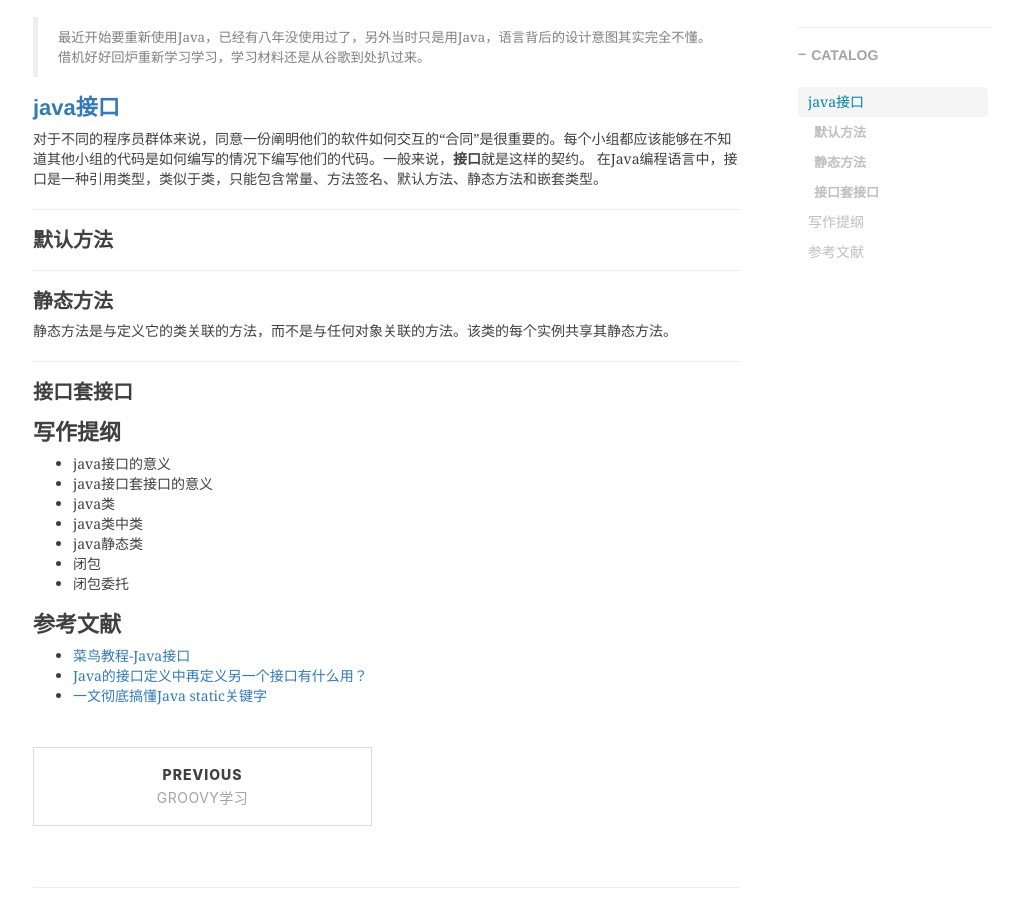
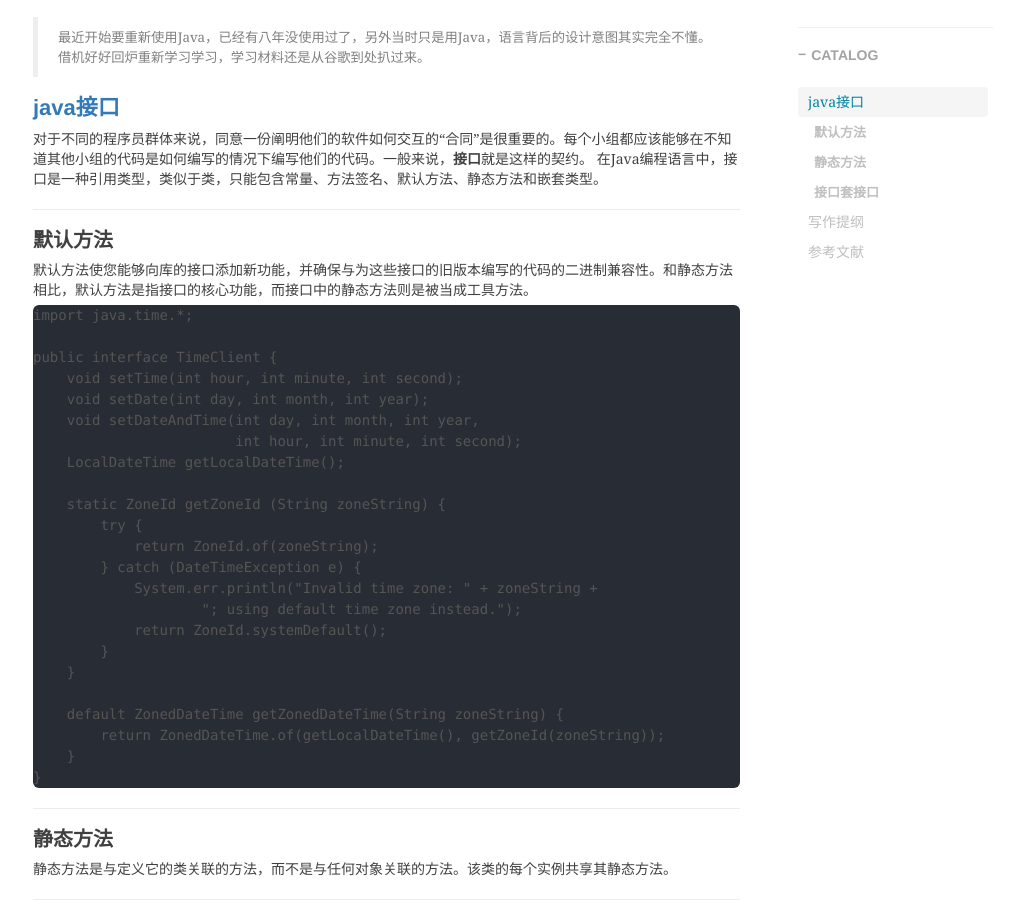
Before and after one commit to shihai1991/shihai1991.github.io, a Jekyll site: the page built from _posts/2023-03-01-java接口学习.md, in a window 1280 px wide and 900 px high, scrolled down 468 px. Shown: the whole window, without its empty margins (232-1256 px from the left). Built offline with Jekyll 4.4.1, drawn with Linux system fonts in a browser that asks for light colours; nearby versions of some CDN libraries; comment, search, counter and statistics services are not loaded.

Commit message:
Update 2023-03-01-java接口学习.md

````diff
--- a/_posts/2023-03-01-java接口学习.md
+++ b/_posts/2023-03-01-java接口学习.md
@@ -16,6 +16,32 @@ time: '2023.03.14 14:21:00'
 在Java编程语言中，接口是一种引用类型，类似于类，只能包含常量、方法签名、默认方法、静态方法和嵌套类型。
 
 ## 默认方法
+默认方法使您能够向库的接口添加新功能，并确保与为这些接口的旧版本编写的代码的二进制兼容性。和静态方法相比，默认方法是指接口的核心功能，而接口中的静态方法则是被当成工具方法。
+```
+import java.time.*;
+
+public interface TimeClient {
+    void setTime(int hour, int minute, int second);
+    void setDate(int day, int month, int year);
+    void setDateAndTime(int day, int month, int year,
+                        int hour, int minute, int second);
+    LocalDateTime getLocalDateTime();
+
+    static ZoneId getZoneId (String zoneString) {
+        try {
+            return ZoneId.of(zoneString);
+        } catch (DateTimeException e) {
+            System.err.println("Invalid time zone: " + zoneString +
+                    "; using default time zone instead.");
+            return ZoneId.systemDefault();
+        }
+    }
+
+    default ZonedDateTime getZonedDateTime(String zoneString) {
+        return ZonedDateTime.of(getLocalDateTime(), getZoneId(zoneString));
+    }
+}
+```
 
 ## 静态方法
 静态方法是与定义它的类关联的方法，而不是与任何对象关联的方法。该类的每个实例共享其静态方法。
````
